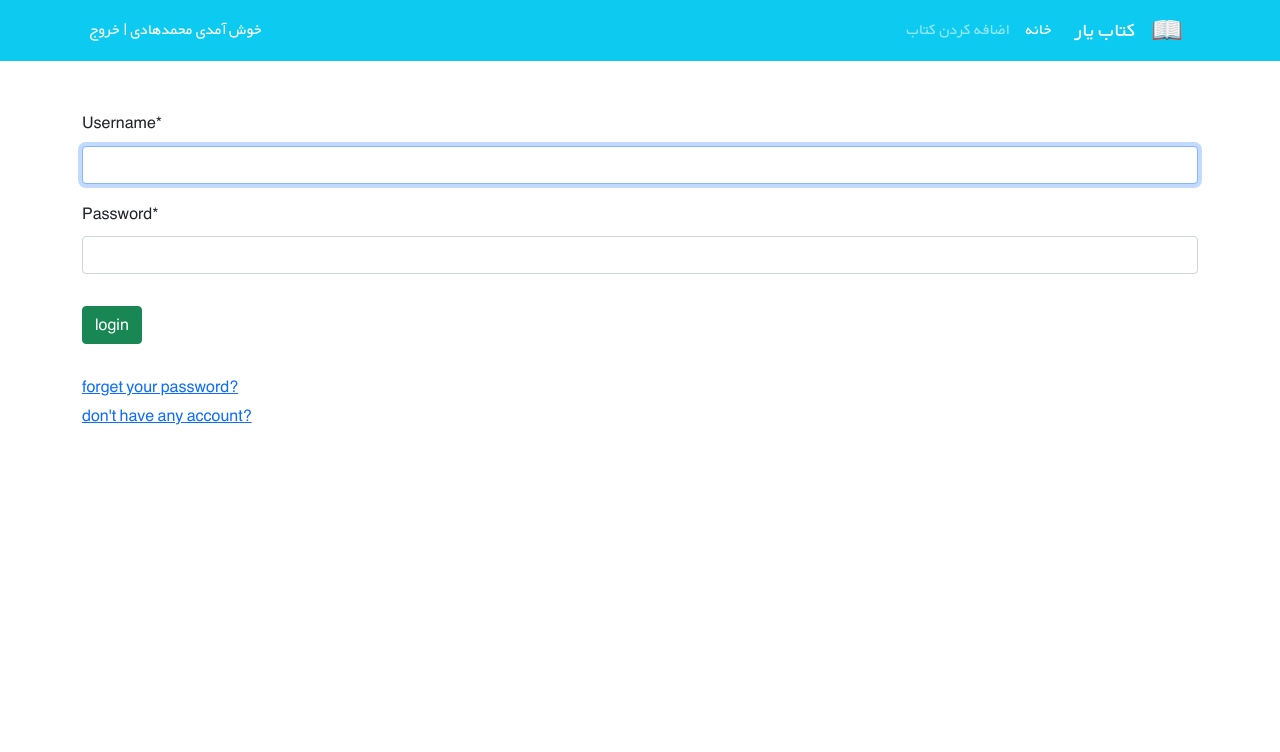
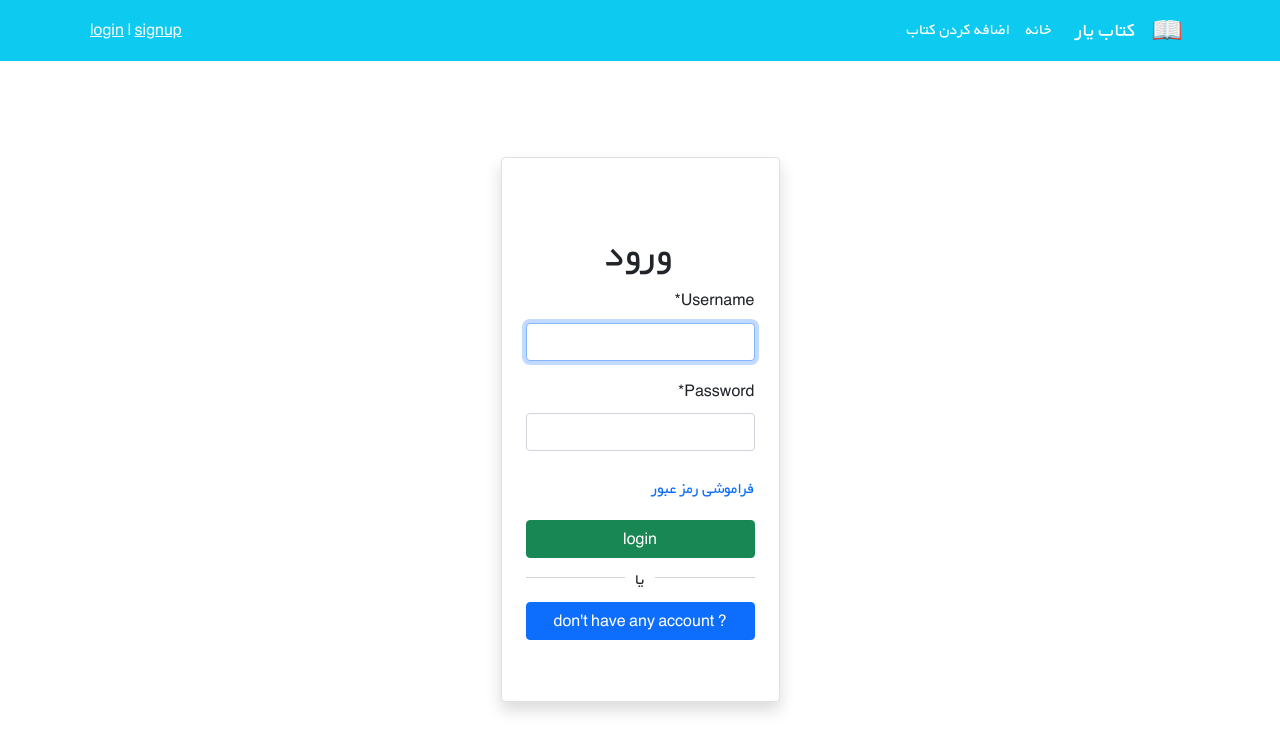
Before and after one commit to ErfanAshki/book_store_project, a Django app: page /accounts/login/ in a window 1280 px wide. Shown: the top 752 px of the page. Run offline with Django 5.2, Linux system fonts and the light colour scheme; some libraries are stand-ins or nearby versions.

Commit message:
fix navbar and change login with new html

```diff
--- a/Templates/_base.html
+++ b/Templates/_base.html
@@ -14,6 +14,8 @@
 
     <link rel="stylesheet" href="{% static 'css/style.css' %}">
 
+    {% block login_css %}{% endblock login_css %}
+
     <title>{% block page_title %}{% endblock page_title %}</title>
 </head>
 <body>
@@ -21,7 +23,7 @@
 <nav class="navbar navbar-expand-lg navbar-dark bg-info" dir="rtl">
     <div class="container">
         <a class="navbar-brand" href="#">
-            <img src="icons/book.png" alt="" height="30"
+            <img src="{% static 'icons/book.png' %}" alt="" height="30"
                  class="d-inline-block align-text-top">
         </a>
         <a class="navbar-brand mx-3" href="#">کتاب یار</a>
@@ -31,12 +33,23 @@
         </button>
         <div class="collapse navbar-collapse" id="navbarNavAltMarkup">
             <div class="navbar-nav">
-                <a class="nav-link active" aria-current="page" href="#">خانه</a>
-                <a class="nav-link" href="#">اضافه کردن کتاب</a>
+                <a class="nav-link active" aria-current="page" href="{% url 'book_list' %}">خانه</a>
+                <a class="nav-link active" href="{% url 'book_create' %}">اضافه کردن کتاب</a>
             </div>
         </div>
-        <div class="mx-2 text-white">خوش آمدی محمدهادی | <a class="link-light text-decoration-none" href="#">خروج</a>
-        </div>
+        {% if user.is_authenticated %}
+            <div class="mx-2 text-white">خوش آمدی {{ user.username }} |
+                <form action="{% url 'logout' %}" method="post">
+                    {% csrf_token %}
+                    <button class=" text-decoration-none" type="submit">خروج</button>
+                </form>
+            </div>
+        {% else %}
+            <div class="mx-2 text-white">
+                <a class="text-light" href="{% url 'login' %}">login</a> |
+                <a class="text-light" href="{% url 'signup' %}">signup</a>
+            </div>
+        {% endif %}
     </div>
 </nav>
 
--- a/Templates/registration/login.html
+++ b/Templates/registration/login.html
@@ -1,19 +1,37 @@
 {% extends '_base.html' %}
+
+{% load static %}
 
 {% load crispy_forms_tags %}
 
 {% block page_title %}log in page{% endblock page_title %}
 
+{% block login_css %}
+    <link rel="stylesheet" href="{% static 'css/login.css' %}">{% endblock login_css %}
 
 {% block content %}
 
-    <form class="mt-5" action="" method="post">
-        {% csrf_token %}
-        {{ form|crispy }}
-        <button class="btn btn-success mt-3" type="submit">login</button>
-    </form> <br>
-
-    <a class="mt-4" href="{% url 'password_reset' %}">forget your password?</a> <br>
-    <a class="mt-3" href="{% url 'signup' %}">don't have any account?</a>
+    <div class="d-flex justify-content-center mt-5" dir="rtl">
+        <div class="col-xl-3 col-lg-4 col-md-5 col-sm-5 col-xs-6 bg-white m-3 m-sm-5 border rounded px-4 pt-4 pb-3 shadow">
+            <form class="mt-5" action="" method="post">
+                {% csrf_token %}
+                <h1 class="text-center">ورود</h1>
+                {{ form|crispy }}
+                <div class="d-flex justify-content-between align-items-center">
+                    <div class="mt-2">
+                        <a class="text-decoration-none" href="{% url 'password_reset' %}">فراموشی رمز عبور</a>
+                    </div>
+                </div>
+                <button class="btn btn-success mt-3 w-100" type="submit">login</button>
+                <div class="line-with-middle-sep">
+                  <span>
+                    یا
+                  </span>
+                </div>
+                <a class="btn btn-primary mt-2 mb-3 w-100" href="{% url 'signup' %}"> ? don't have any account </a>
+            </form>
+            <br>
+        </div>
+    </div>
 
 {% endblock content %}
--- a/Templates/registration/signup.html
+++ b/Templates/registration/signup.html
@@ -13,6 +13,6 @@
         <button class="btn btn-success mt-3" type="submit">signup</button>
     </form> <br>
 
-    <a class="btn btn-warning" href="{% url 'login' %}">login</a>
+    <a href="{% url 'login' %}">Already have account?</a>
 
 {% endblock content %}
--- a/book/templates/book/book_list.html
+++ b/book/templates/book/book_list.html
@@ -19,7 +19,7 @@
                     <div class="col-md-8 h-100">
                         <div class="d-flex flex-column justify-content-between h-100">
                             <div class="card-body">
-                                <h3 class="card-title"><strong><a
+                                <h3 class="card-title"><strong><a class="text-decoration-none"
                                         href="{{ book.get_absolute_url }}">{{ book.title }}</a></strong></h3>
                                 <p class="card-text pt-3">{{ book.body|truncatewords:50 }}</p>
                                 <p class="text-muted"> نویسنده : {{ book.author }} </p>
--- a/config/settings.py
+++ b/config/settings.py
@@ -138,8 +138,8 @@ DEFAULT_AUTO_FIELD = 'django.db.models.BigAutoField'
 AUTH_USER_MODEL = 'accounts.CustomUser'
 
 # login & logout config
-LOGIN_REDIRECT_URL = 'home'
-LOGOUT_REDIRECT_URL = 'home'
+LOGIN_REDIRECT_URL = 'book_list'
+LOGOUT_REDIRECT_URL = 'book_list'
 
 # crispy forms config
 CRISPY_TEMPLATE_PACK = 'bootstrap4'
```
Also changed, not shown: Templates/registration/password_reset_form.html (+28 -5 lines).
